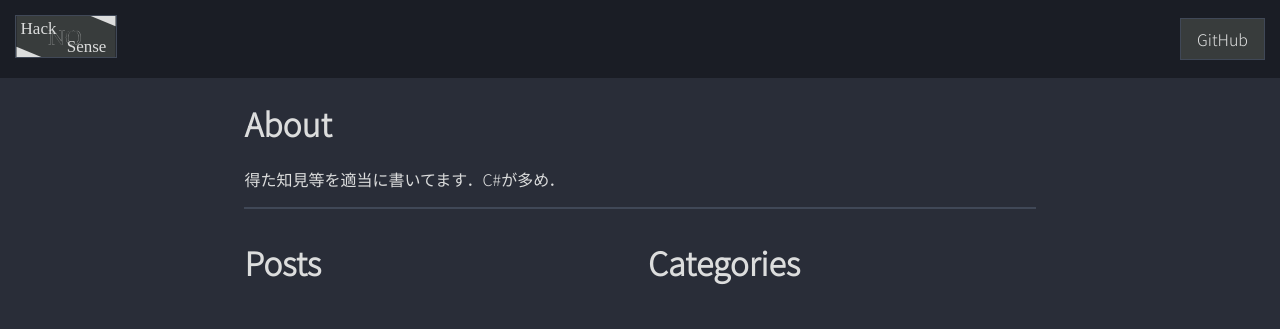
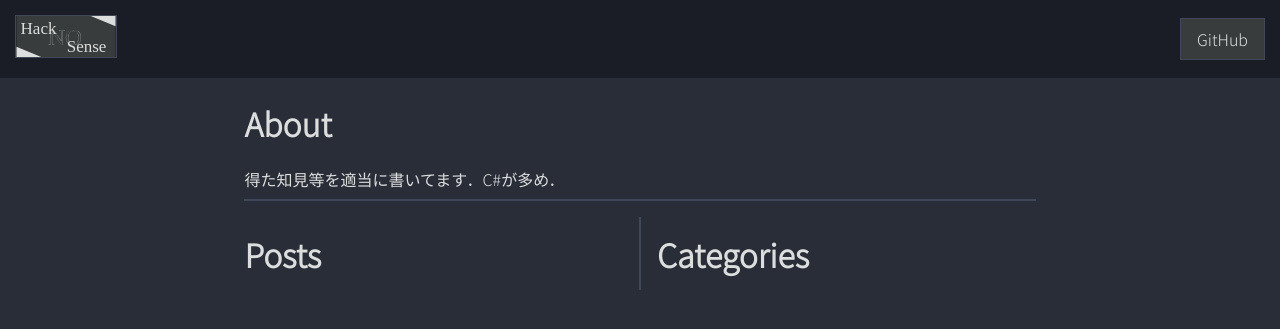
Before and after one commit to maemon4095/Hack-a-Sense, a Jekyll site: the page built from pages/home.html, in a window 1280 px wide. Shown: the top 329 px of the page. Built offline with Jekyll 4.4.1, drawn with Linux system fonts in a browser that asks for light colours; our own code applies the rules of GitHub Pages for plain Markdown files.

Commit message:
copy from main

```diff
--- a/assets/sass/style.scss
+++ b/assets/sass/style.scss
@@ -63,7 +63,10 @@ hr {
   justify-content: space-between;
   box-sizing:border-box;
   gap: 1em;
-  & > *{
+  & > * {
     flex:1;
   }
+  & > hr {
+    flex: none;
+  }
 }
--- a/pages/home.md
+++ b/pages/home.html
@@ -2,14 +2,14 @@
 layout: default
 permalink: /
 ---
-# About
+<h1>About</h1>
 得た知見等を適当に書いてます．C#が多め．
-
-* * *
+<hr>
 <div class="row">
     <div>
         <h1>Posts</h1>
     </div>
+    <hr>
     <div>
         <h1>Categories</h1>
     </div>
```
